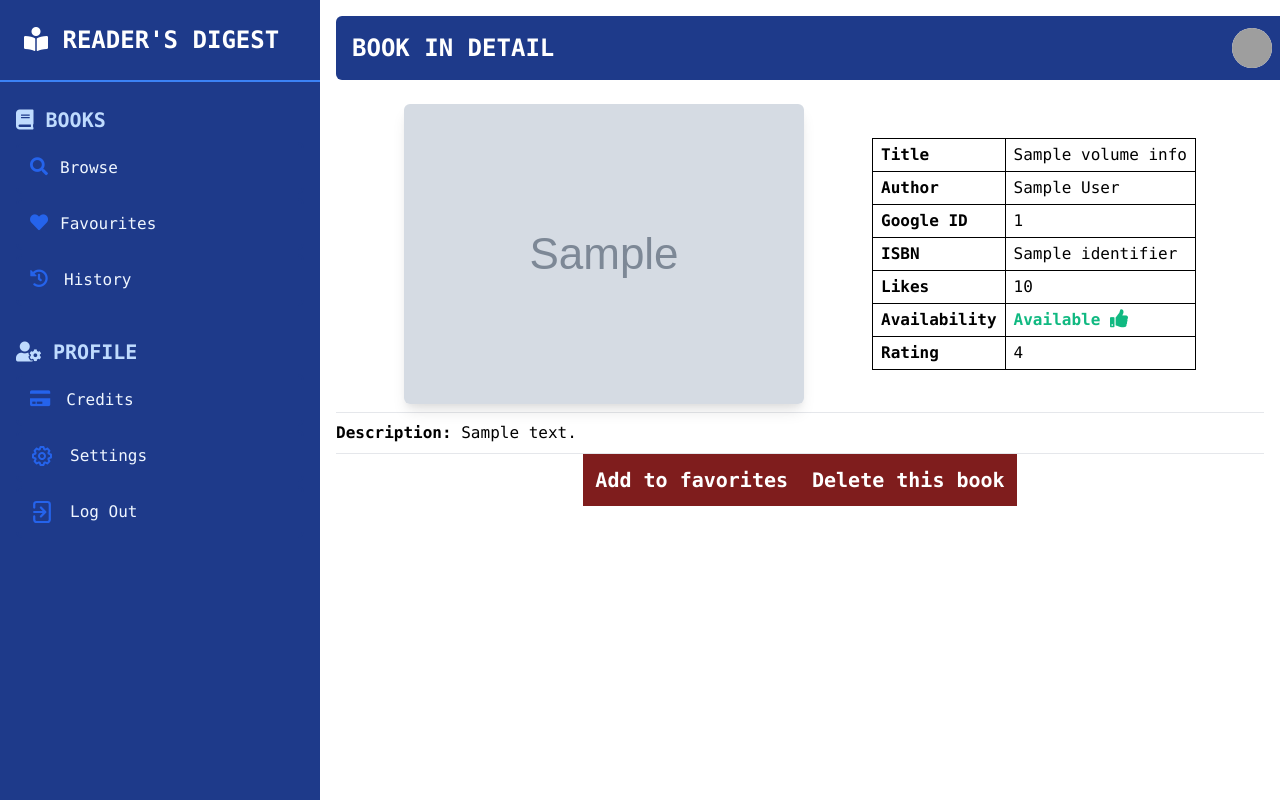
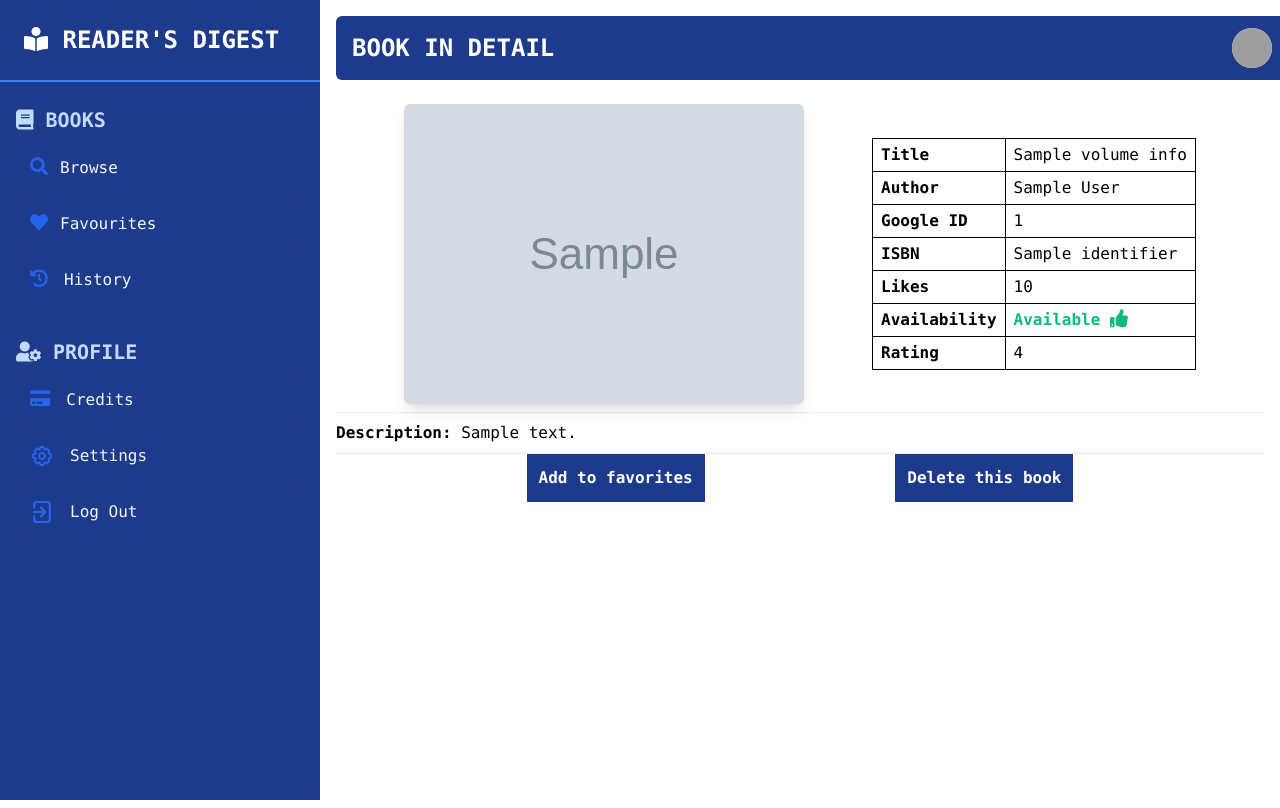
Before and after one commit to 26ANSH/Readers-Digest, a Python web app: template website/templates/books/book.html in a window 1280 px wide. Run offline with Jinja, Linux system fonts and the light colour scheme; the template is opened without the code that fills it: most values are stand-ins (such as "Sample title", 1, 10 or a date in 2020); grey boxes marked "Sample" are stand-in pictures; some libraries are stand-ins or nearby versions; grey boxes are pictures that could not be loaded.

Commit message:
updated templates

```diff
--- a/website/templates/books/book.html
+++ b/website/templates/books/book.html
@@ -66,9 +66,9 @@ Book in Detail
         {% include 'books/admin_book.html' %}
     {% else %}
     <!-- add buttons for add to fav, remove from fav -->
-    <div class="flex justify-center">
-        <button class="hover:bg-red-700 bg-red-900 text-white font-bold text-xl p-3" onclick="addToFavs('{{ book.id }}')">Add to favorites</button>
-        <button class="hover:bg-red-700 bg-red-900 text-white font-bold text-xl p-3" onclick="removeFromFavs('{{ book.id }}')">Delete this book</button>
+    <div class="flex justify-evenly">
+        <button class="hover:bg-blue-700 bg-blue-900 text-white font-bold p-3" onclick="addToFavs('{{ book.id }}')">Add to favorites</button>
+        <button class="hover:bg-blue-700 bg-blue-900 text-white font-bold p-3" onclick="removeFromFavs('{{ book.id }}')">Delete this book</button>
     </div>
 
     {% endif %}
--- a/website/templates/main/landing.html
+++ b/website/templates/main/landing.html
@@ -126,7 +126,7 @@ Welcome
                 <img alt="team" class="w-16 h-16 bg-gray-100 object-cover object-center flex-shrink-0 rounded-full mr-4" src="{{ url_for('static', filename='img/team/ansh.jpg')}}">
                 <div class="flex-grow">
                   <h2 class="text-black title-font font-semibold text-blue-800">Ansh Vidyabhanu</h2>
-                  <p class="text-black dark:text-blue-300">Backend and Cloud Developer</p>
+                  <p class="text-black dark:text-blue-300">Backend and Cloud Engineer</p>
                 </div>
               </div>
             </div>
@@ -135,7 +135,7 @@ Welcome
                 <img alt="team" class="w-16 h-16 bg-gray-100 object-cover object-center flex-shrink-0 rounded-full mr-4" src="{{ url_for('static', filename='img/team/ankit.jpg')}}">
                 <div class="flex-grow">
                   <h2 class="text-black title-font font-semibold text-blue-800">Ankit Kumar</h2>
-                  <p class="text-black dark:text-blue-300">Frontend Developer</p>
+                  <p class="text-black dark:text-blue-300">Database Engineer</p>
                 </div>
               </div>
             </div>
@@ -144,7 +144,7 @@ Welcome
                 <img alt="team" class="w-16 h-16 bg-gray-100 object-cover object-center flex-shrink-0 rounded-full mr-4" src="{{ url_for('static', filename='img/team/manish.jpg')}}">
                 <div class="flex-grow">
                   <h2 class="text-black title-font font-medium text-blue-800">Manish Chauhan</h2>
-                  <p class="text-black dark:text-blue-300">Documentation</p>
+                  <p class="text-black dark:text-blue-300">Frontend Engineer</p>
                 </div>
               </div>
             </div>
```
Also changed, not shown: website/templates/users/user.html (+34 -1 lines).
